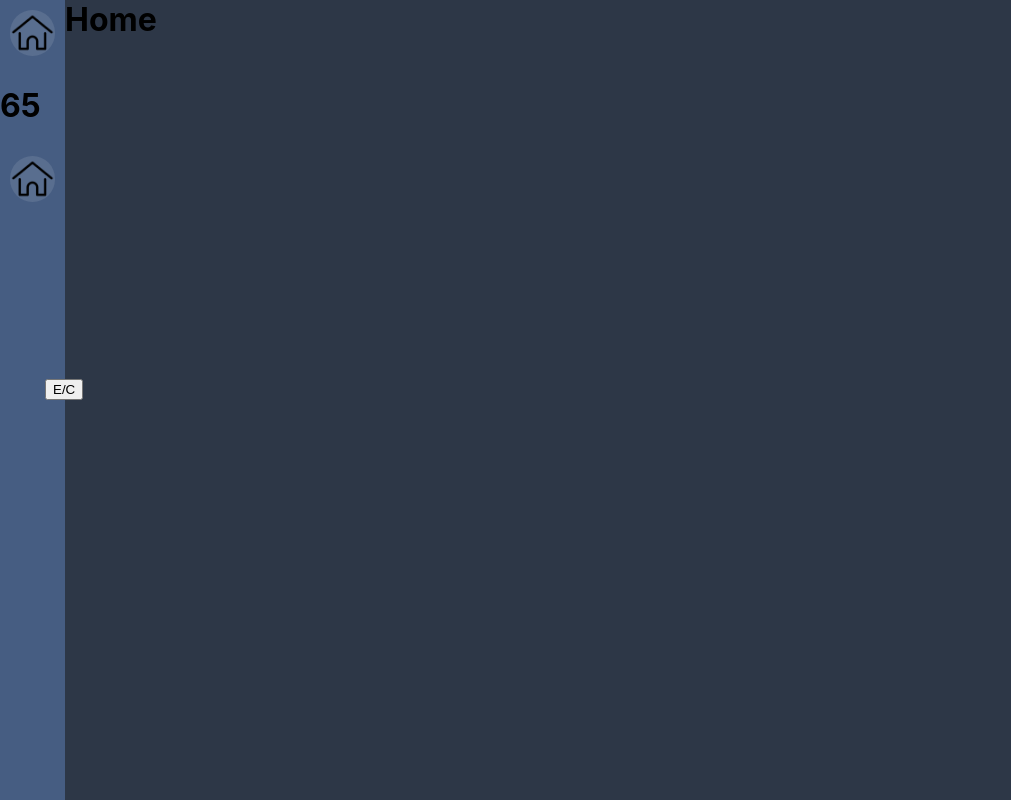
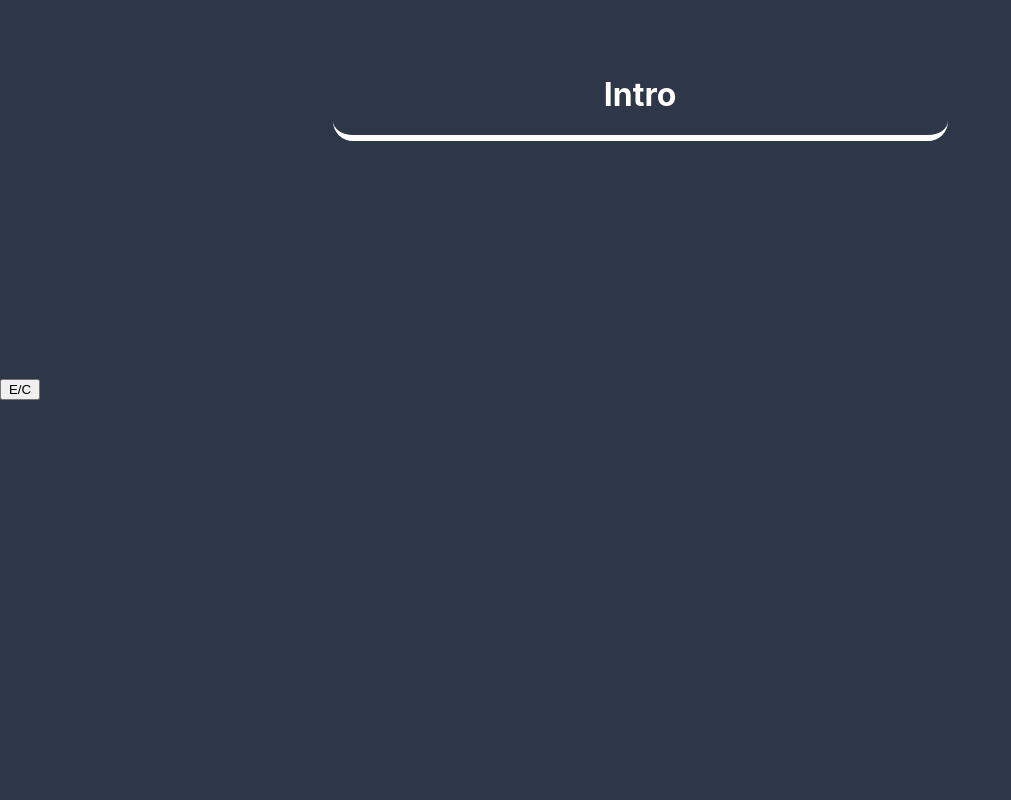
Before and after one commit to fisher60/portfolio, a React (Create React App) app in the folder portfolio/: page / in a window 1280 px wide. Shown: the whole page, without its empty margins (0-1011 px from the left). Built offline with nearby package versions, Linux system fonts and the light colour scheme.

Commit message:
add css for navbar collapse and extend

```diff
--- a/portfolio/src/App.css
+++ b/portfolio/src/App.css
@@ -5,3 +5,9 @@ body, html{
   margin: 0;
   padding: 0;
 }
+
+.content-right{
+  transition: "margin-left .5s";
+  padding: 25px;
+  color: white;
+}
--- a/portfolio/src/App.js
+++ b/portfolio/src/App.js
@@ -9,21 +9,23 @@ function App() {
     <Router>
         <Navbar />
 
+      <div className="content-right">
         <Switch>
 
         <Route path="/about">
-          <div style={{transition: "margin-left .5s", marginLeft: "65px"}}>
+            <div>
               <About />
             </div>
         </Route>
 
           <Route path="/">
-          <div style={{transition: "margin-left .5s", marginLeft: "65px"}}>
+            <div>
               <Home />
             </div>
           </Route>
 
         </Switch>
+      </div>
 
     </Router>
   );
--- a/portfolio/src/components/about.jsx
+++ b/portfolio/src/components/about.jsx
@@ -1,5 +1,7 @@
 export default function About(){
     return(
-        <h1>About</h1>
+        <div>
+            <span>About</span>
+        </div>
     )
 }
--- a/portfolio/src/components/home.css
+++ b/portfolio/src/components/home.css
@@ -1,9 +1,17 @@
 .home-content{
-    height: 100vh;
-    width: 100%;
-    margin-top: 0px !important;
+    text-align: center;
+    padding-top: 50px;
 }
 
 .home-content h1{
     margin-top: 0px !important;
 }
+
+.home-title{
+    margin: 0 auto;
+    width: 50%;
+    border-style: none none solid none;
+    border-color: white;
+    border-radius: 20px;
+    border-width: 6px;
+}
--- a/portfolio/src/components/home.jsx
+++ b/portfolio/src/components/home.jsx
@@ -3,7 +3,9 @@ import "./home.css";
 export default function Home(){
     return(
         <div className="home-content">
-            <h1>Home</h1>
+            <div className="home-title">
+                <h1>Intro</h1>
+            </div>
         </div>
     )
 }
--- a/portfolio/src/components/navbar.css
+++ b/portfolio/src/components/navbar.css
@@ -1,13 +1,30 @@
 .nav{
     background-color: #465d82;
-    position: absolute;
-    height: 100%;
+    float: left;
+    height: 100vh;
+    transition: width .5s;
+}
+
+.nav.collapsed{
+    width: 0px;
+}
+
+.nav.extended{
+    width: 65px;
 }
 
 .icon{
+    transition: width .5s;
+}
+
+.icon.extended{
     margin: 0 auto;
-    width: 70%;
+    width: 50px;
     padding: 5px;
+}
+
+.icon.collapsed{
+    width: 0px;
 }
 
 .icon img{
@@ -20,4 +37,14 @@
 .collapse-button{
     position: absolute;
     bottom: 50%;
+    width: 40px;
+    transition: margin-left .5s;
 }
+
+.collapse-button.collapsed{
+    margin-left: 0px;
+}
+
+.collapse-button.extended{
+    margin-left: 65px;
+}
--- a/portfolio/src/components/navbar.jsx
+++ b/portfolio/src/components/navbar.jsx
@@ -6,32 +6,31 @@ import "./navbar.css";
 
 export default class Navbar extends Component{
     state = {
-            navWidth: 65,
-            buttonWidth: 20,
+            // navWidth: 65,
+            navClass: "collapsed",
+            // buttonWidth: 20,
             toggle: false
         }
 
     toggleCollapse = () => {
-        this.setState({navWidth: this.state.toggle ? 65 : 250, toggle: this.state.toggle ? false : true})
+        this.setState({navClass: this.state.toggle ? "collapsed" : "extended", toggle: !this.state.toggle})
     }
     render(){
         return(
-            <div className="nav" style={{width: String(this.state.navWidth) + "px"}}>
-                <div className="icon">
+            <div className={"nav " + this.state.navClass}>
+                <div className={"icon " + this.state.navClass}>
                     <Link to="/">
                         <img src={homeIcon} alt="home icon"/>
                     </Link>
                 </div>
 
-        <h1>{String(this.state.navWidth)}</h1>
-
-                <div className="icon">
+                <div className={"icon " + this.state.navClass}>
                     <Link to="/about">
                         <img src={homeIcon} alt="home icon"/>
                     </Link>
                 </div>
 
-                <button className="collapse-button" onClick={this.toggleCollapse} style={{marginLeft: String(this.state.navWidth - this.state.buttonWidth) + "px"}}>E/C</button>
+                <button className={"collapse-button " + this.state.navClass} onClick={this.toggleCollapse}>E/C</button>
 
             </div>
         )
```
Also changed, not shown: 1 other file (tests, documents, lock files or other folders). Lines whose indentation alone changed are shown as unchanged.
